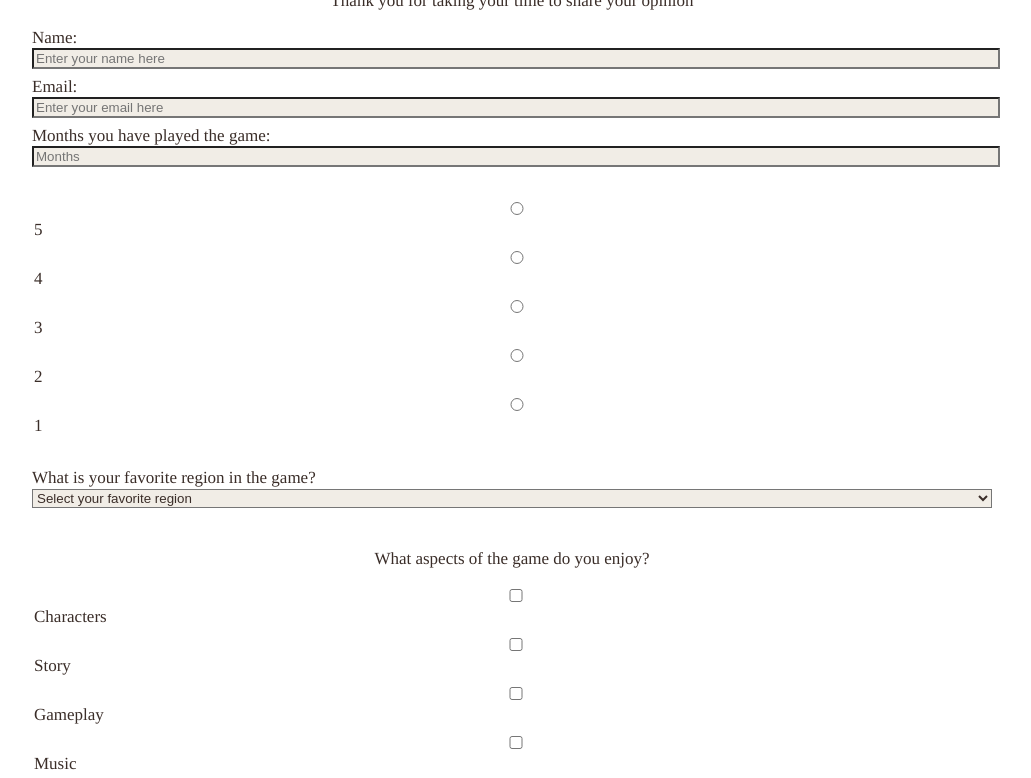
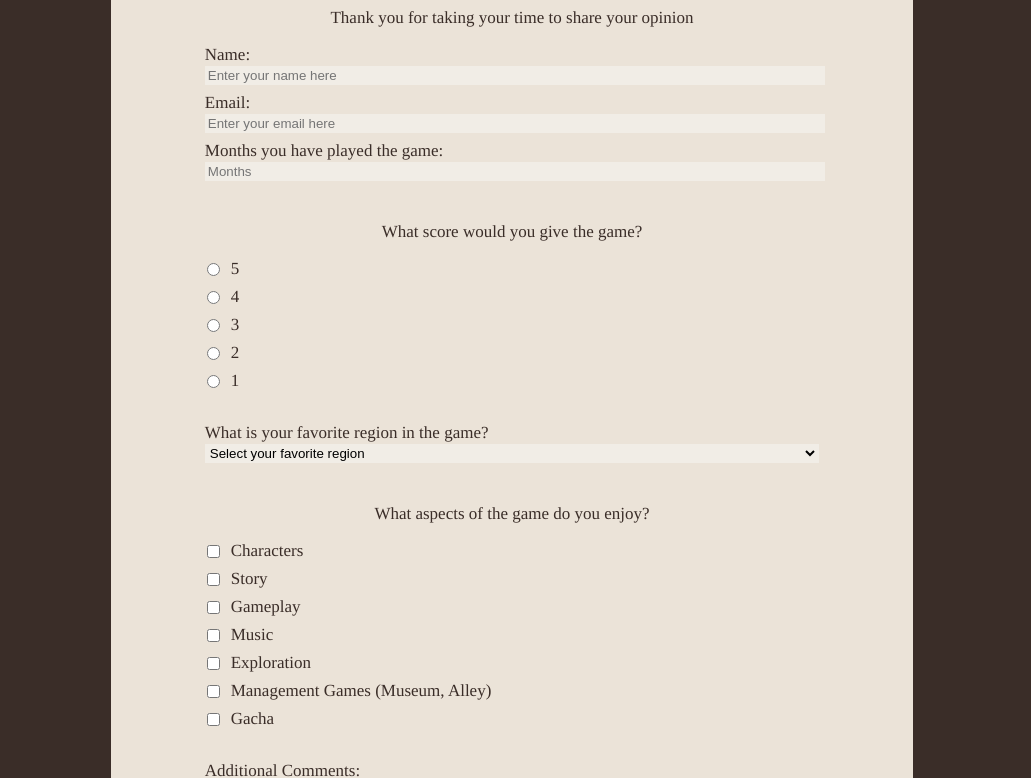
Before and after one commit to celdond/Survey-Page, a plain HTML site: page frontend/index.html in a window 1280 px wide. Shown: the part 93-871 px from the top of the page, without its empty margins (128-1159 px from the left). Drawn offline with Linux system fonts and the light colour scheme.

Commit message:
adjustments to styling

```diff
--- a/frontend/index.html
+++ b/frontend/index.html
@@ -8,6 +8,7 @@
 </head>
 
 <body>
+  <div class="center">
     <h1 id="title">Honkai: Star Rail Survey</h1>
     <p id="description">Thank you for taking your time to share your opinion</p>
     <form id="survey-form" method="post" action='https://localhost:3010'>
@@ -22,11 +23,12 @@
         <input id="number" name="months" type="number" min="0" max="4" placeholder="Months" required />
       </label>
       <fieldset>
-      <label for="5"><input id="5" type="radio" value="5" name="rank" /> 5</label>
-      <label for="4"><input id="4" type="radio" value="4" name="rank" /> 4</label>
-      <label for="3"><input id="3" type="radio" value="3" name="rank" /> 3</label>
-      <label for="2"><input id="2" type="radio" value="2" name="rank" /> 2</label>
-      <label for="1"><input id="1" type="radio" value="1" name="rank" /> 1</label>
+        <p>What score would you give the game?</p>
+        <label for="5"><input id="5" type="radio" value="5" name="rank" class="inline" /> 5</label>
+        <label for="4"><input id="4" type="radio" value="4" name="rank" class="inline" /> 4</label>
+        <label for="3"><input id="3" type="radio" value="3" name="rank" class="inline" /> 3</label>
+        <label for="2"><input id="2" type="radio" value="2" name="rank" class="inline" /> 2</label>
+        <label for="1"><input id="1" type="radio" value="1" name="rank" class="inline" /> 1</label>
       </fieldset>
       <label for="region">What is your favorite region in the game?
         <select id="dropdown" name="region">
@@ -39,22 +41,27 @@
       </label>
       <fieldset>
         <p>What aspects of the game do you enjoy?</p>
-      <label for="Characters"><input type="checkbox" value="Characters" name="Characters" id="Characters" />
+        <label for="Characters"><input type="checkbox" value="Characters" name="Characters" id="Characters"
+            class="inline" />
           Characters</label>
-      <label for="Story"><input type="checkbox" value="Story" name="Story" id="Story" /> Story</label>
-      <label for="Gameplay"><input type="checkbox" value="Gameplay" name="Gameplay" id="Gameplay" /> Gameplay</label>
-      <label for="Music"><input type="checkbox" value="Music" name="Music" id="Music" /> Music</label>
-      <label for="Exploration"><input type="checkbox" value="Exploration" name="Exploration" id="Exploration" />
+        <label for="Story"><input type="checkbox" value="Story" name="Story" id="Story" class="inline" /> Story</label>
+        <label for="Gameplay"><input type="checkbox" value="Gameplay" name="Gameplay" id="Gameplay" class="inline" />
+          Gameplay</label>
+        <label for="Music"><input type="checkbox" value="Music" name="Music" id="Music" class="inline" /> Music</label>
+        <label for="Exploration"><input type="checkbox" value="Exploration" name="Exploration" id="Exploration"
+            class="inline" />
           Exploration</label>
-      <label for="Management"><input type="checkbox" value="Management" name="Management" id="Management" /> Management
+        <label for="Management"><input type="checkbox" value="Management" name="Management" id="Management"
+            class="inline" /> Management
           Games (Museum, Alley)</label>
-      <label for="Gacha"><input type="checkbox" value="Gacha" name="Gacha" id="Gacha" /> Gacha</label>
+        <label for="Gacha"><input type="checkbox" value="Gacha" name="Gacha" id="Gacha" class="inline" /> Gacha</label>
       </fieldset>
       <label for="comments">Additional Comments:
         <textarea id="comments" name="comments" rows="3" cols="30"></textarea>
       </label>
       <input id="submit" type="submit" value="Submit" />
     </form>
+  </div>
 </body>
 
 </html>
--- a/frontend/styles.css
+++ b/frontend/styles.css
@@ -2,7 +2,7 @@ body {
     width: 100%;
     height: 100vh;
     margin: 0;
-    background-color: #FFFFFF;
+    background-color: #3A2D28;
     font-family: Times;
     font-size: 17px;
     color: #3A2D28;
@@ -33,7 +33,7 @@ select,
 textarea {
     width: 100%;
     background-color: #F1EDE6;
-    color: #3A2D28;
+    border: 1px solid #F1EDE6;
 }
 
 .inline {
@@ -43,7 +43,7 @@ textarea {
 }
 
 form {
-    width: 75%;
+    width: 80%;
     margin: 0 auto;
 }
 
```
Lines whose indentation alone changed are shown as unchanged.
